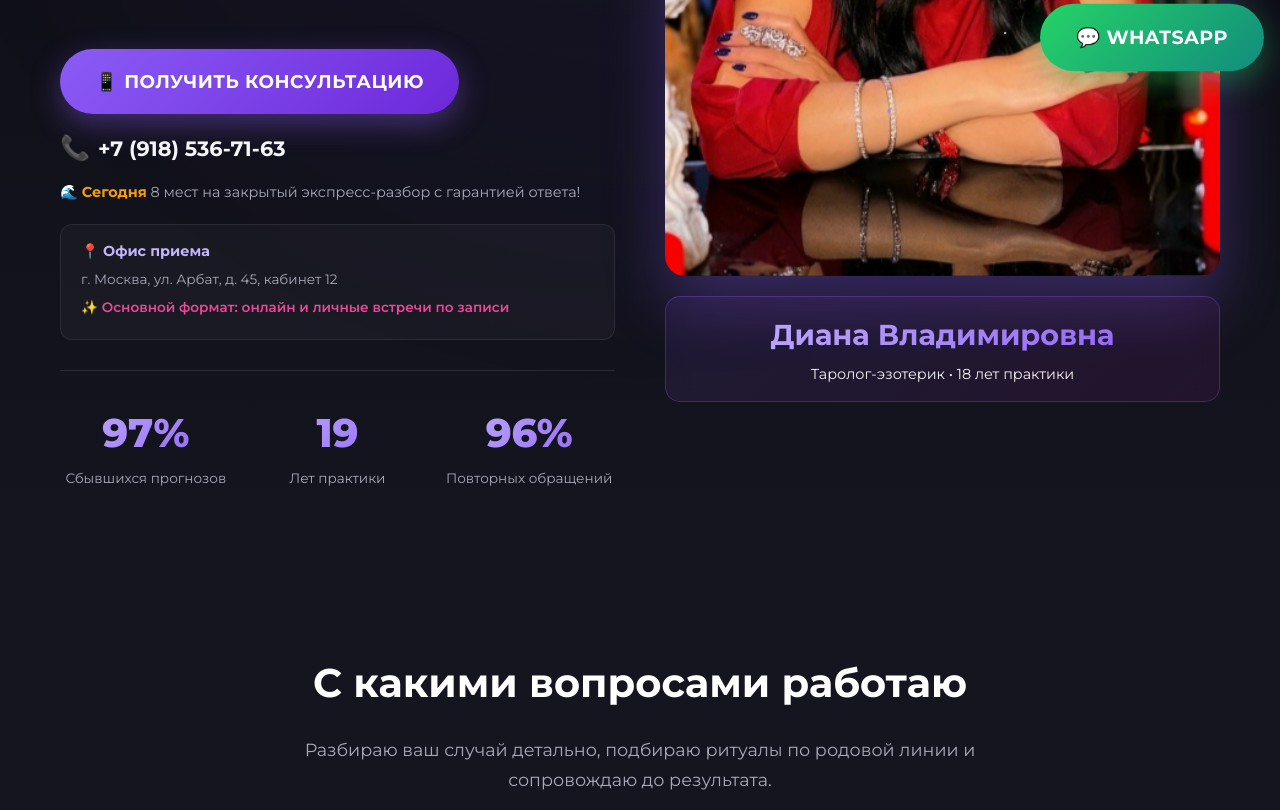
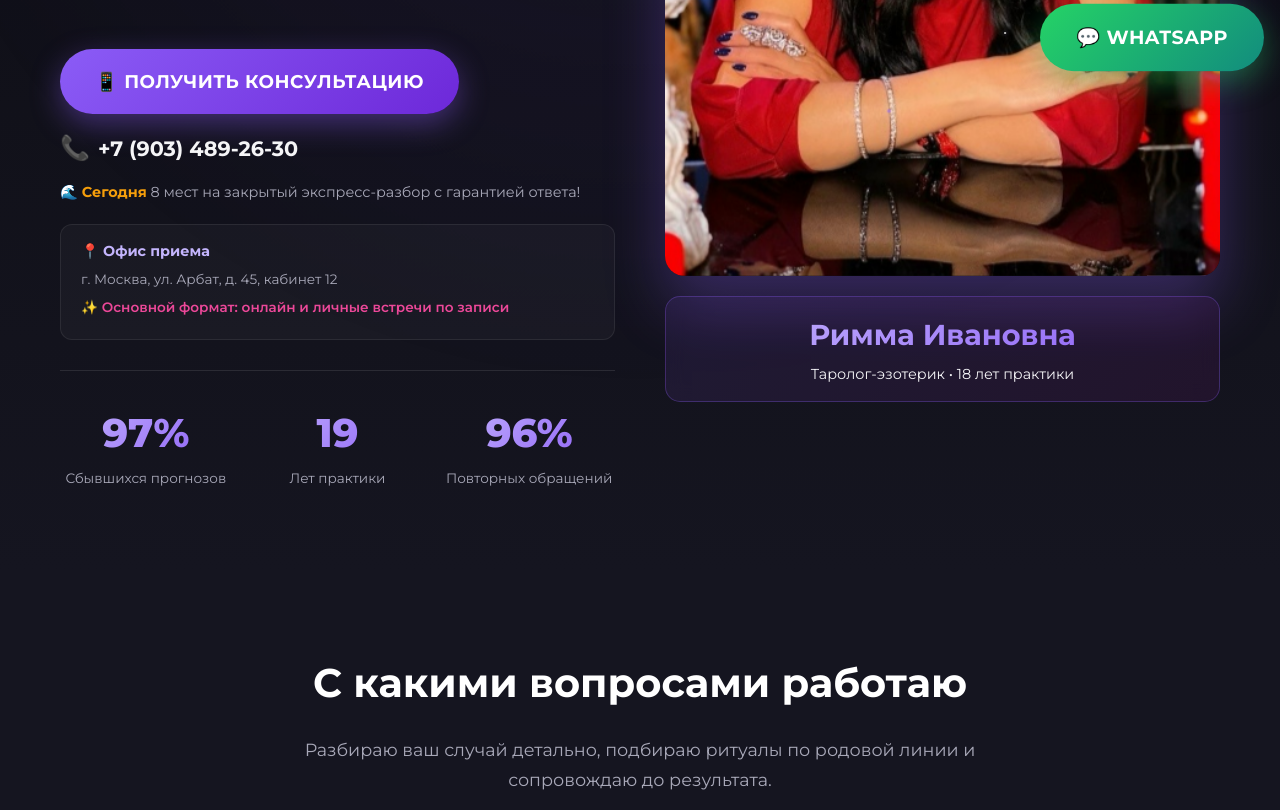
Before and after one commit to antomimpuls/gadalk.ru, a plain HTML site: page index.html in a window 1280 px wide. Shown: the part 710-1520 px from the top of the page. Drawn offline with Linux system fonts and the light colour scheme.

Commit message:
Update settings via panel

```diff
--- a/index.html
+++ b/index.html
@@ -11,8 +11,8 @@
 <link href="https://fonts.googleapis.com/css2?family=Montserrat:wght@400;600;700;800&display=swap" rel="stylesheet">
 <script>
 const SITE_SETTINGS = {
-  'phoneNumber': '+79185367163',
-  'psychicName': 'Диана Владимировна',
+  'phoneNumber': '+79034892630',
+  'psychicName': 'Римма Ивановна',
   'city': 'Москва',
   'address': 'г. Москва, ул. Арбат, д. 45, кабинет 12',
   'enableRedirect': false,
```
